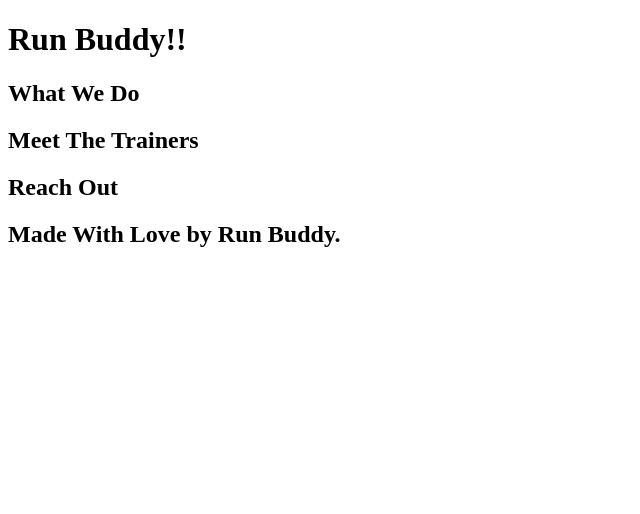
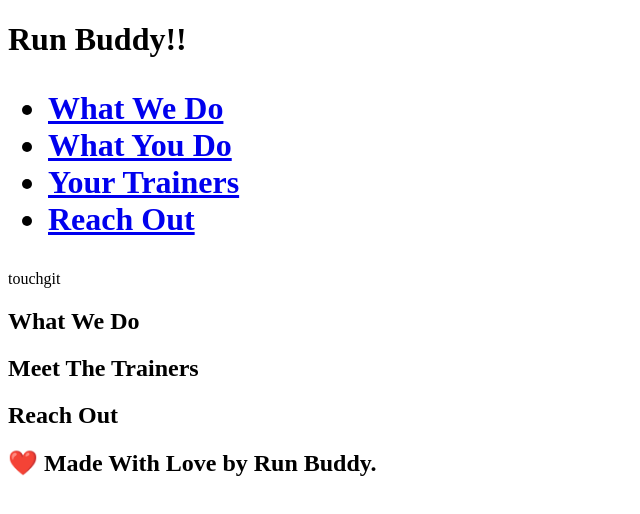
Before and after one commit to Connorw2222/run-buddy, a plain HTML site: page index.html in a window 1280 px wide. Shown: the whole page, without its empty margins (0-640 px from the left). Drawn offline with Linux system fonts and the light colour scheme.

Commit message:
Finished the header list

```diff
--- a/index.html
+++ b/index.html
@@ -3,29 +3,68 @@
     <head>
         <meta charset="UTF-8"/>
         <title>Run Buddy</title>
-        <h1>Run Buddy!!</h1>
+
     </head>
+
     <Body>
-        <!--Hero/jumbotron-->
+        <!-- Naviagation -->
+        <header>
+            <h1>
+                Run Buddy!!
+                <nav>
+                    <!-- Unordered List Element -->
+                    <ul>
+                        <!-- List Item Elements: -->
+                        <li>
+                            <!-- Anchor Elements: -->
+                            <a href="#what-we-do">
+                                What We Do
+                            </a>
+                        </li>
+                        <li>
+                            <a href="#what-you-do">
+                                What You Do
+                            </a>
+                        </li>
+                        <li>
+                            <a href="#your-trainers">
+                                Your Trainers
+                            </a>
+                        </li>
+                        <li>
+                            <a href="#reach-out">
+                                Reach Out
+                            </a>
+                        </li>
+                    </ul>
+                </nav>
+            </h1>
+        </header>
+
+        <!--Hero/jumbotron-->touchgit
        <section>
 
        </section>
+
        <!--"what we do"  -->
        <section>
            <h2>What We Do</h2>
        </section>
+
        <!-- "Meet the trainers" -->
        <section>
            <h2>Meet The Trainers</h2>
         </section>
+
         <!-- Reach Out -->
         <section>
             <h2>Reach Out</h2>
         </section>
+
         <!-- footer -->
         <footer>
             <h2>
-                Made With Love by Run Buddy.
+                ❤️ Made With Love by Run Buddy.
             </h2>
         </footer>
     </Body>
```
